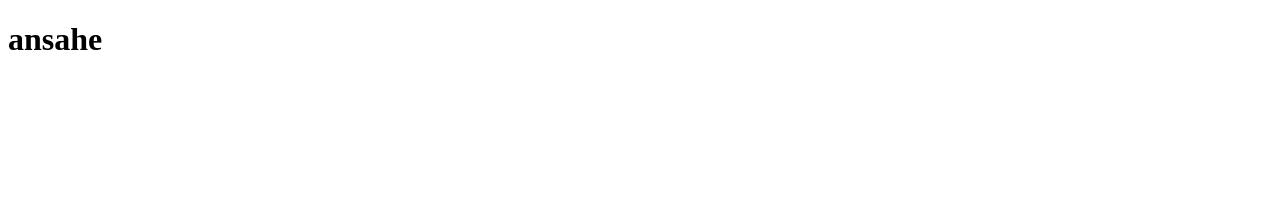
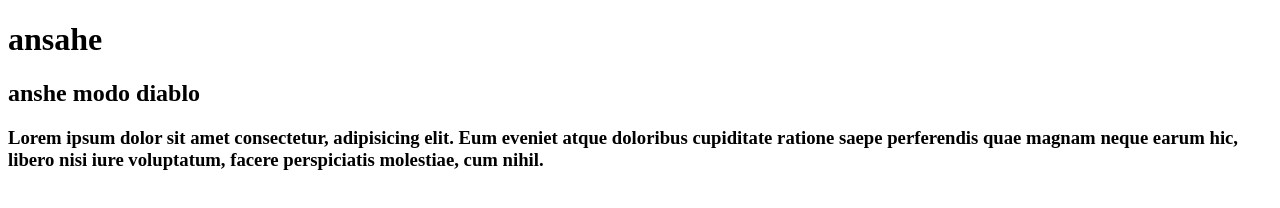
Before and after one commit to Michiisan/Proyec, a plain HTML site: page index.html in a window 1280 px wide. Drawn offline with Linux system fonts and the light colour scheme.

Commit message:
agregado git contenedo

```diff
--- a/index.html
+++ b/index.html
@@ -8,5 +8,7 @@
 </head>
 <body>
     <h1>ansahe</h1>
+    <h2>anshe modo diablo</h2>
+    <h3>Lorem ipsum dolor sit amet consectetur, adipisicing elit. Eum eveniet atque doloribus cupiditate ratione saepe perferendis quae magnam neque earum hic, libero nisi iure voluptatum, facere perspiciatis molestiae, cum nihil.</h3>
 </body>
 </html>
```
